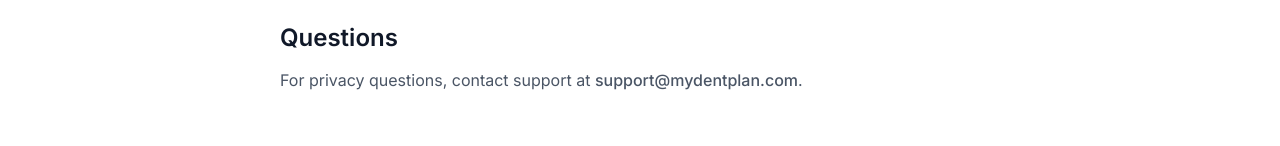
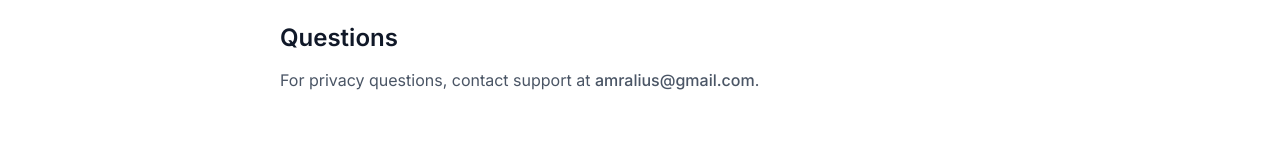
Before and after one commit to amralius/mydentplanmain, a React (Vite) app: page /privacy in a window 1280 px wide. Shown: the part 806-952 px from the top of the page. Built offline with nearby package versions, Linux system fonts and the light colour scheme; no server answers.

Commit message:
Improve FAQ page content and support flow

```diff
--- a/src/app/pages/PrivacyPage.tsx
+++ b/src/app/pages/PrivacyPage.tsx
@@ -40,7 +40,7 @@ export default function PrivacyPage() {
             <section>
               <h2 className="text-2xl font-semibold text-gray-900 mb-3">Questions</h2>
               <p>
-                For privacy questions, contact support at <a href="mailto:support@mydentplan.com" className="text-primary font-medium hover:text-blue-700">support@mydentplan.com</a>.
+                For privacy questions, contact support at <a href="mailto:amralius@gmail.com" className="text-primary font-medium hover:text-blue-700">amralius@gmail.com</a>.
               </p>
             </section>
           </div>
```
